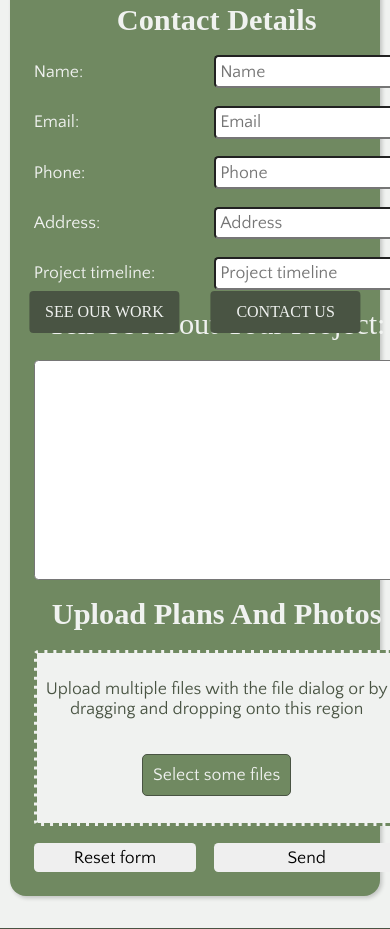
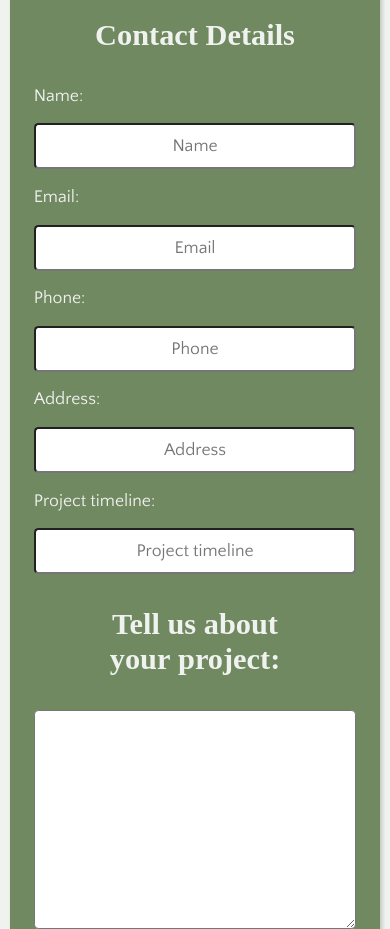
Before and after one commit to david-abell/JZCarpentryVT, a website built with Parcel: page src/contact.html in a window 390 px wide. Shown: the part 1083-2012 px from the top of the page. Built offline with nearby package versions, Linux system fonts and the light colour scheme; a web font is replaced by a local one.

Commit message:
nav font size, contact formatting, css cleanup

```diff
--- a/src/contact.html
+++ b/src/contact.html
@@ -77,7 +77,7 @@
                     </label>
                     <input class="grid-right form-input" type="text" name="submitted-timeline" id="submitted-timeline"
                         placeholder="Project timeline">
-                    <label for="submitted-description" class="grid-span card-name">Tell us about your project:
+                    <label for="submitted-description" class="card-name grid-span">Tell us about your&nbspproject:
                     </label>
                     <textarea class="grid-span form-input" name="submitted-description" id="submitted-description"
                         spellcheck="true" maxlength="5000" cols="30" rows="10"></textarea>
@@ -126,12 +126,12 @@
                 <p>Web design by David Abell</p>
             </div>
         </div>
-        <div class="floating-wrapper">
+        <!-- <div class="floating-wrapper">
             <ul class="floating-list">
-                <li class="floating-item"><a href="./portfolio.html" class="floating-link">See our work</a></li>
+                <li class="floating-item"><a href="./portfolio.html" class="floating-link">our work</a></li>
                 <li class="floating-item"><a href="./contact.html" class="floating-link">Contact us</a></li>
             </ul>
-        </div>
+        </div> -->
     </footer>
 
     <script
--- a/src/css/main.css
+++ b/src/css/main.css
@@ -241,6 +241,7 @@ a:hover {
     text-transform: uppercase;
     text-decoration: none;
     position: relative;
+    font-size: 1.125rem;
 }
 
 .nav-link:hover {
@@ -495,86 +496,12 @@ a:hover {
     align-items: center;
     box-shadow: 2px 2px 4px rgba(0, 0, 0, .2);
     width: 80%;
-    max-width: 850px;
+    max-width: 800px;
     border-radius: 1em;
     color: white;
     padding: 2em;
     text-align: left;
     color: var(--c-light);
-}
-
-.contact-form {
-    display: grid;
-    width: 100%;
-    grid-template-columns: 180px 1fr;
-    font-size: 1.1rem;
-    font-family: var(--ff-main-sans);
-    align-items: center;
-    row-gap: 1em;
-}
-
-.contact-form .card-name {
-    margin: 0;
-}
-
-.form-input {
-    font-size: 1.1rem;
-    font-family: var(--ff-main-sans);
-    border-radius: .25em;
-    padding: .25em;
-}
-
-.contact-form button {
-    cursor: pointer;
-    border: none;
-}
-
-.contact-form button:hover {
-    background: var(--c-dark);
-    color: var(--c-light);
-}
-
-.grid-span {
-    grid-column: 1/3;
-    padding: .5em 0em;
-    text-align: center;
-}
-
-#drop-area {
-    display: grid;
-    place-items: center;
-    background-color: var(--c-light);
-    color: var(--c-dark);
-    height: 10em;
-    border: 3px dashed var(--c-medium);
-}
-
-#submitted-files {
-    display: none;
-}
-
-.button {
-    display: inline-block;
-    padding: 10px;
-    background: var(--c-medium);
-    cursor: pointer;
-    border-radius: 5px;
-    border: 1px solid var(--c-dark);
-    color: var(--c-light);
-  }
-  .button:hover {
-    background: var(--c-light);
-    color: var(--c-dark);
-    /* font-style: bold; */
-  }
-.grid-left {
-    grid-column: 1 / 2;
-    margin-right: 1em;
-    font-family: var(--ff-main-sans);
-}
-
-.grid-right {
-    grid-column: 2/3;
 }
 
 .card-side {
@@ -595,6 +522,7 @@ a:hover {
     color: var(--c-light);
     text-transform: capitalize;
     font-size: clamp(1.875rem, 1.5938rem + 1.2500vw, 2.25rem);
+    font-weight: 700;
     margin-bottom: .125em;
     text-align: center;
 }
@@ -687,6 +615,115 @@ a:hover {
 
 }
 
+/***********************************************/
+/*************contact form styling**************/
+/***********************************************/
+
+.contact-form {
+    display: grid;
+    width: 100%;
+    grid-template-columns: 180px 1fr;
+    font-size: 1.1rem;
+    font-family: var(--ff-main-sans);
+    align-items: center;
+    row-gap: 1em;
+}
+
+.contact-form .card-name {
+    margin: 0;
+    text-transform: none;
+}
+
+.form-input {
+    font-size: 1.1rem;
+    font-family: var(--ff-main-sans);
+    border-radius: .25em;
+    padding: .625em;
+}
+
+.contact-form button {
+    cursor: pointer;
+    border: none;
+    color: var(--c-dark);
+    padding: .625em;
+}
+
+.button {
+    display: inline-block;
+    padding: .625em;
+    background: var(--c-medium);
+    cursor: pointer;
+    border-radius: 5px;
+    border: 1px solid var(--c-dark);
+    color: var(--c-light);
+  }
+
+.contact-form button:hover {
+    background: var(--c-dark);
+    color: var(--c-light);
+}
+
+.grid-span {
+    grid-column: 1/3;
+    padding: .5em 0em;
+    text-align: center;
+}
+
+#drop-area {
+    display: grid;
+    place-items: center;
+    background-color: var(--c-light);
+    color: var(--c-dark);
+    height: 10em;
+    border: 3px dashed var(--c-medium);
+}
+
+#drop-area.highlight {
+    border-color: var(--c-bright-accent);
+}
+
+#submitted-files {
+    display: none;
+}
+
+  .button:hover {
+    background: var(--c-light);
+    color: var(--c-dark);
+    /* font-style: bold; */
+  }
+
+.grid-left {
+    grid-column: 1 / 2;
+    margin-right: 1em;
+    font-family: var(--ff-main-sans);
+}
+
+.grid-right {
+    grid-column: 2/3;
+}
+
+@media (max-width: 480px) {
+    .grid-left {
+        grid-column: 1 / 3;
+        margin: 0;
+        text-align: left;
+    }
+
+    .contact-form button {
+        text-align: center;
+    }
+
+    .contact-form .card-name {
+        text-align: center;
+    }
+
+    .grid-right {
+        grid-column: 1 / 3;
+        margin: 0;
+        text-align: center;
+    }
+
+}
 
 /***********************************************/
 /***************portfolio styling***************/
```
Also changed, not shown: src/bio.html (+1 -1 lines), src/index.html (+1 -1 lines), src/portfolio.html (+1 -1 lines).
